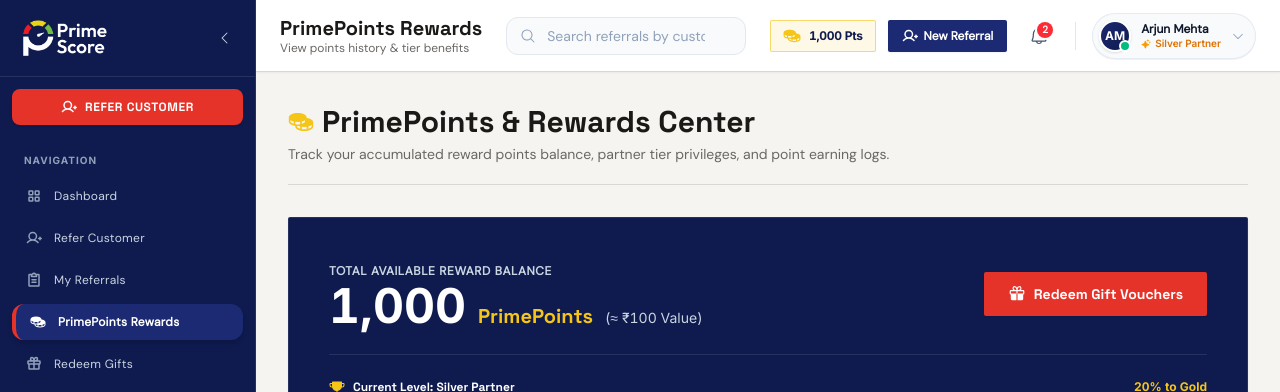
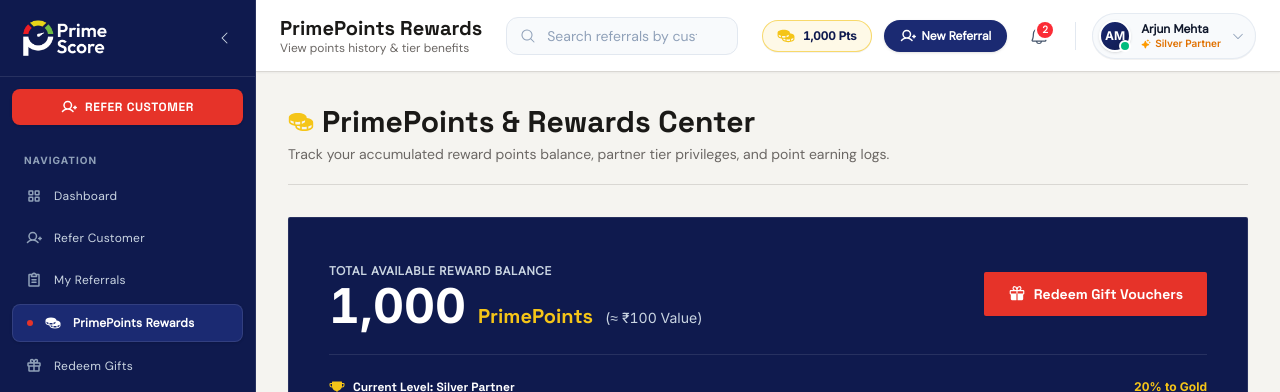
Before and after one commit to ReachOutToHardik/primescorepartner, a Next.js app: page /rewards in a window 1280 px wide. Shown: the top 392 px of the page. Built offline with nearby package versions, Linux system fonts and the light colour scheme.

Commit message:
Sidebar Polish: Refined active selector indicator & made profile card clickable to /kyc

```diff
--- a/components/layout/Sidebar.tsx
+++ b/components/layout/Sidebar.tsx
@@ -164,16 +164,19 @@
               key={item.href}
               href={item.href}
               onClick={onClose}
-              className={`flex items-center gap-3 px-3.5 py-2.5 rounded-xl transition-all duration-200 group relative ${
+              className={`flex items-center gap-3 px-3.5 py-2.5 rounded-lg transition-all duration-200 group relative ${
                 isActive
-                  ? 'bg-[#1B2A72] text-white font-bold shadow-md border-l-4 border-[#E63329]'
-                  : 'text-slate-300 hover:text-white hover:bg-white/10 font-medium'
+                  ? 'bg-[#1B2A72] text-white font-bold border border-white/10 shadow-sm'
+                  : 'text-slate-300 hover:text-white hover:bg-white/5 font-medium'
               } ${isCollapsed ? 'justify-center px-0' : ''}`}
               title={isCollapsed ? item.name : undefined}
             >
+              {isActive && (
+                <span className="w-1.5 h-1.5 rounded-full bg-[#E63329] shrink-0" />
+              )}
               <Icon
                 weight={isActive ? 'fill' : 'bold'}
-                className={`w-4 h-4 flex-shrink-0 transition-transform duration-200 group-hover:scale-110 ${
+                className={`w-4 h-4 flex-shrink-0 transition-transform duration-200 group-hover:scale-105 ${
                   isActive ? 'text-white' : 'text-slate-400'
                 }`}
               />
@@ -189,7 +192,11 @@
       {/* Partner Status & Footer Card */}
       <div className="p-3 border-t border-white/10 space-y-2 bg-[#091136]">
         {!isCollapsed ? (
-          <div className="p-3 rounded-xl bg-[#121E5C] border border-white/10 space-y-2.5 shadow-sm">
+          <Link
+            href="/kyc"
+            onClick={onClose}
+            className="block p-3 rounded-xl bg-[#121E5C] hover:bg-[#1A2870] border border-white/10 space-y-2.5 shadow-sm transition-all group"
+          >
             <div className="flex items-center justify-between">
               <span className="text-[10px] uppercase font-bold text-slate-300 tracking-wider">Partner KYC</span>
               <div className="flex items-center gap-1 px-2.5 py-0.5 rounded-full bg-[#0F1A4E] border border-white/10 text-[10px] font-semibold text-slate-200">
@@ -202,18 +209,26 @@
               <div className="flex items-center gap-2.5 pt-2 border-t border-white/10">
                 <Avatar name={partner.name} size="sm" status="kyc_approved" />
                 <div className="overflow-hidden leading-tight flex-1">
-                  <div className="text-xs font-bold text-white truncate font-display">{partner.name}</div>
+                  <div className="text-xs font-bold text-white truncate font-display group-hover:text-indigo-200 transition-colors flex items-center justify-between">
+                    <span>{partner.name}</span>
+                    <CaretRight className="w-3 h-3 text-slate-400 opacity-0 group-hover:opacity-100 transition-opacity" />
+                  </div>
                   <div className="text-[10px] text-slate-300 truncate font-mono-num">{partner.profession || 'Partner'}</div>
                 </div>
               </div>
             )}
-          </div>
+          </Link>
         ) : (
-          <div className="flex justify-center" title={`KYC Status: ${statusLabel}`}>
-            <div className="w-8 h-8 rounded-full bg-[#121E5C] flex items-center justify-center border border-white/10 shadow-sm">
+          <Link
+            href="/kyc"
+            onClick={onClose}
+            className="flex justify-center"
+            title={`View Profile (${statusLabel})`}
+          >
+            <div className="w-8 h-8 rounded-full bg-[#121E5C] hover:bg-[#1A2870] flex items-center justify-center border border-white/10 shadow-sm transition-colors">
               {getKycIcon()}
             </div>
-          </div>
+          </Link>
         )}
 
         <button
--- a/components/layout/Topbar.tsx
+++ b/components/layout/Topbar.tsx
@@ -153,7 +153,7 @@
         {/* PrimePoints Coin Balance Widget */}
         <Link
           href="/rewards"
-          className="flex items-center gap-2 px-3 py-1.5 rounded-xs bg-[#FEF9E7] border border-[#F5C518]/60 hover:bg-[#FDF3CE] transition-colors text-xs text-[#0F1A4E] font-bold"
+          className="flex items-center gap-2 px-3.5 py-1.5 rounded-full bg-[#FEF9E7] border border-[#F5C518]/60 hover:bg-[#FDF3CE] transition-all text-xs text-[#0F1A4E] font-bold shadow-2xs"
           title="View PrimePoints Rewards"
         >
           <Coins size={18} weight="fill" className="text-[#F5C518] shrink-0" />
@@ -163,7 +163,7 @@
         {/* Quick Referral Button */}
         <Link
           href="/refer"
-          className="hidden sm:flex items-center gap-1.5 px-3.5 py-2 rounded-xs bg-[#1B2A72] hover:bg-[#0F1A4E] text-white text-xs font-bold shadow-xs transition-colors"
+          className="hidden sm:flex items-center gap-1.5 px-4 py-2 rounded-full bg-[#1B2A72] hover:bg-[#0F1A4E] text-white text-xs font-bold shadow-sm hover:shadow-md transition-all"
         >
           <UserPlus weight="bold" className="w-4 h-4" />
           <span>New Referral</span>
```
